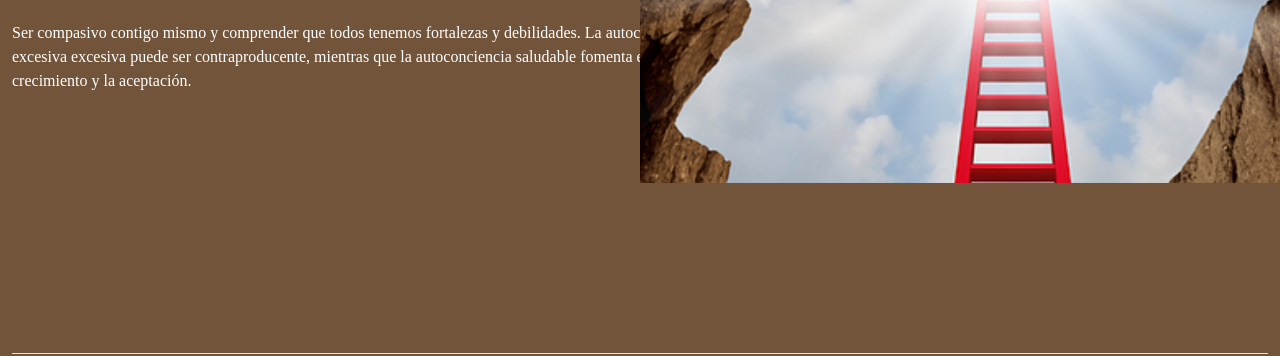
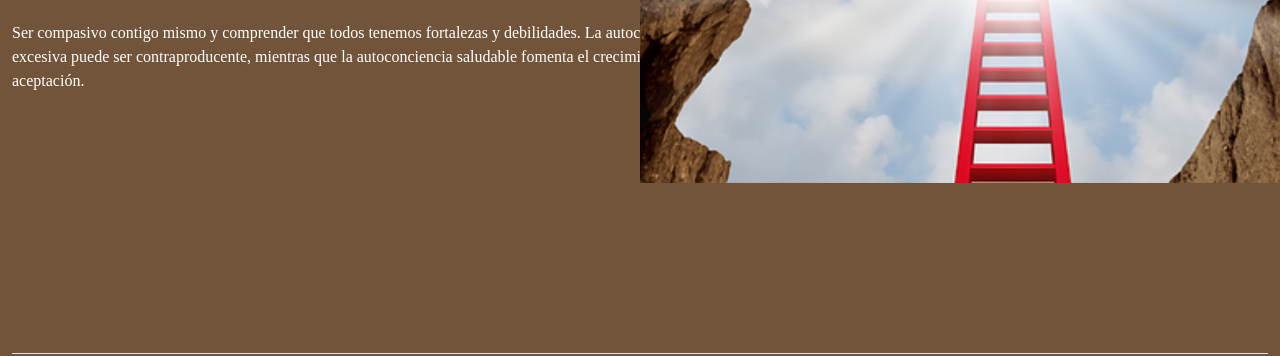
Before and after one commit to SantyHenares/laberinto, a website: page autoconciencia.html in a window 1280 px wide. Shown: the part 351-707 px from the top of the page. Drawn offline with nearby package versions, Linux system fonts and the light colour scheme; a web font is replaced by a local one.

Commit message:
correccion texto autoconciencia

```diff
--- a/autoconciencia.html
+++ b/autoconciencia.html
@@ -85,7 +85,7 @@
             <h1 class="mb-4">AUTOCONCIENCIA</h1>
             <p>
               Ser compasivo contigo mismo y comprender que todos tenemos
-              fortalezas y debilidades. La autocrítica excesiva excesiva puede
+              fortalezas y debilidades. La autocrítica excesiva puede
               ser contraproducente, mientras que la autoconciencia saludable
               fomenta el crecimiento y la aceptación.
             </p>
```
